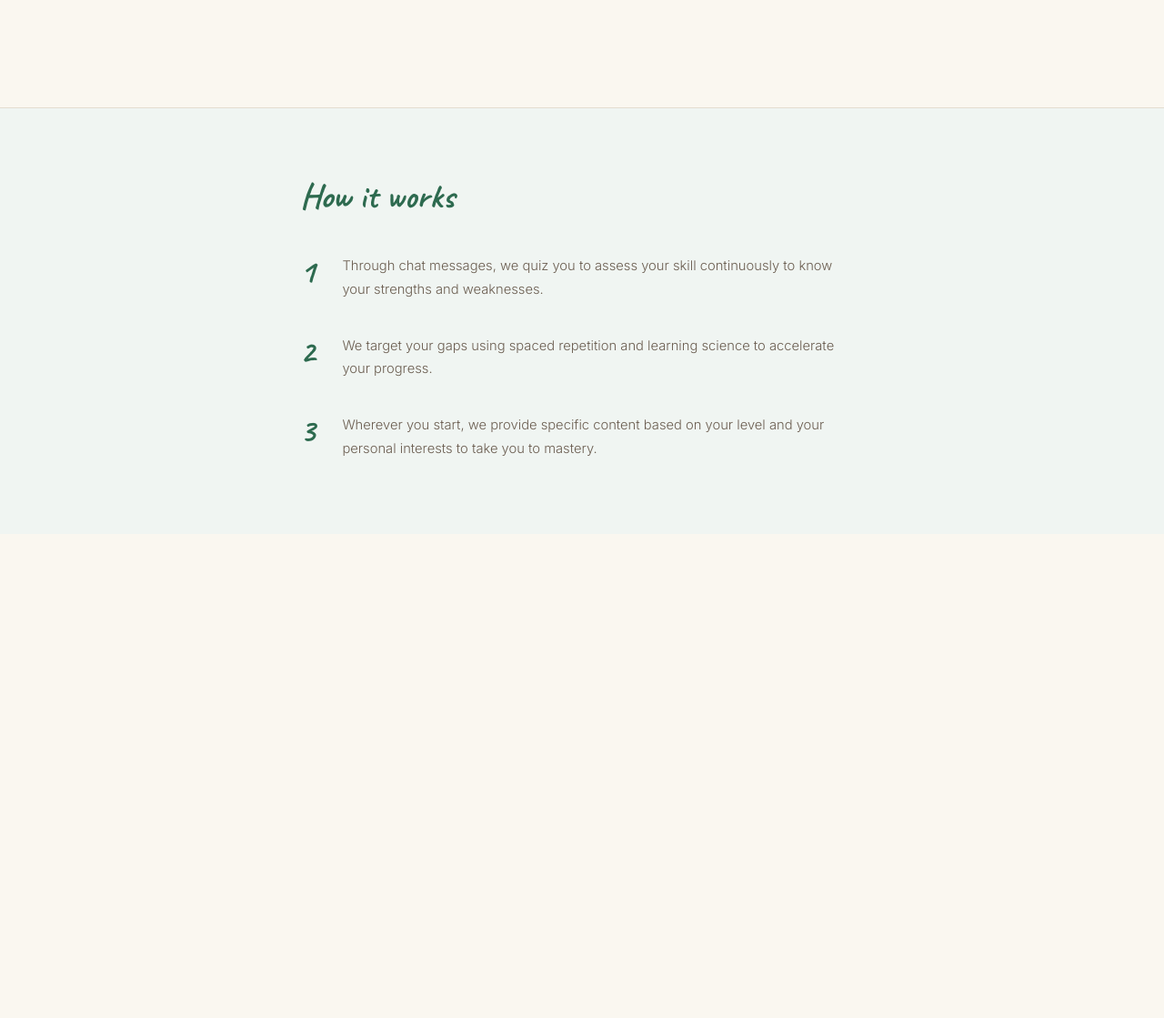
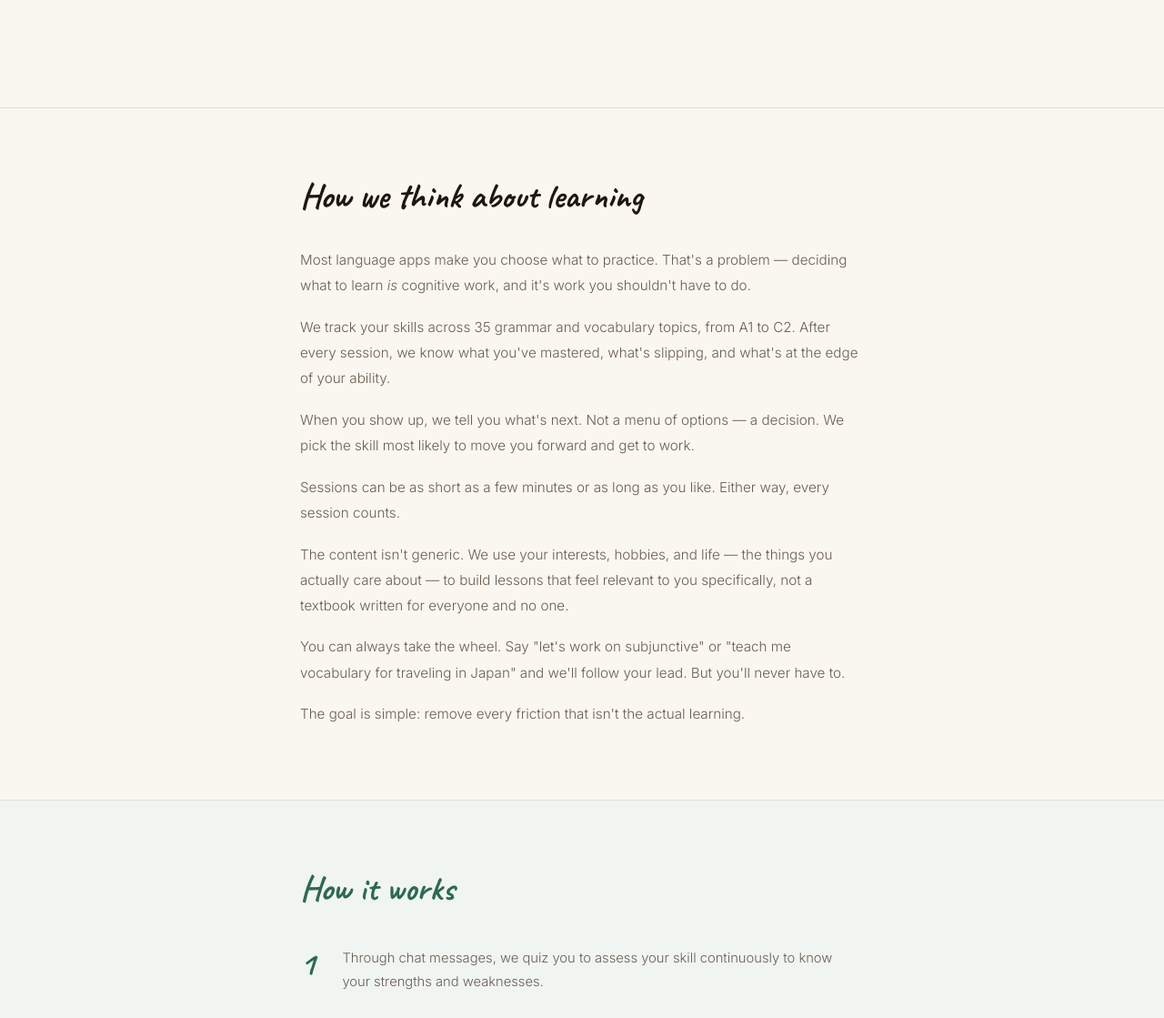
Before and after one commit to ezl/spanishtutor, a Django app: page / in a window 1280 px wide. Shown: the part 682-1801 px from the top of the page at 91% size. Before the commit the page ends 1184 px from the top, so only its background shows below. Run offline with Django 4.2, Linux system fonts and the light colour scheme.

Commit message:
Landing page: add learning philosophy section
Co-Authored-By: Claude Sonnet 4.6 <noreply@anthropic.com>

```diff
--- a/learner/templates/learner/landing.html
+++ b/learner/templates/learner/landing.html
@@ -95,6 +95,34 @@
       color: var(--ink-light);
     }
 
+    .philosophy {
+      border-top: 1px solid var(--rule);
+      padding: 4.5rem 2.5rem 5rem;
+    }
+
+    .philosophy-inner {
+      max-width: 620px;
+      margin: 0 auto;
+    }
+
+    .philosophy-label {
+      font-family: 'Caveat', cursive;
+      font-size: 2.4rem;
+      font-weight: 700;
+      color: var(--ink);
+      margin-bottom: 2rem;
+    }
+
+    .philosophy-body {
+      font-size: 0.95rem;
+      font-weight: 300;
+      line-height: 1.85;
+      color: var(--ink-mid);
+      display: flex;
+      flex-direction: column;
+      gap: 1.1rem;
+    }
+
     .how {
       background: var(--green-tint);
       border-top: 1px solid var(--rule);
@@ -164,6 +192,21 @@
     <p class="footnote">* We continuously and adaptively probe your skill level, map it to content overlapping with your personal interests, to create bite sized chat based lessons that teach you the next skill you need to advance towards mastery along CEFR guidelines.</p>
   </main>
 
+  <section class="philosophy">
+    <div class="philosophy-inner">
+      <div class="philosophy-label">How we think about learning</div>
+      <div class="philosophy-body">
+        <p>Most language apps make you choose what to practice. That's a problem — deciding what to learn <em>is</em> cognitive work, and it's work you shouldn't have to do.</p>
+        <p>We track your skills across 35 grammar and vocabulary topics, from A1 to C2. After every session, we know what you've mastered, what's slipping, and what's at the edge of your ability.</p>
+        <p>When you show up, we tell you what's next. Not a menu of options — a decision. We pick the skill most likely to move you forward and get to work.</p>
+        <p>Sessions can be as short as a few minutes or as long as you like. Either way, every session counts.</p>
+        <p>The content isn't generic. We use your interests, hobbies, and life — the things you actually care about — to build lessons that feel relevant to you specifically, not a textbook written for everyone and no one.</p>
+        <p>You can always take the wheel. Say "let's work on subjunctive" or "teach me vocabulary for traveling in Japan" and we'll follow your lead. But you'll never have to.</p>
+        <p>The goal is simple: remove every friction that isn't the actual learning.</p>
+      </div>
+    </div>
+  </section>
+
   <section class="how">
     <div class="how-inner">
       <div class="how-label">How it works</div>
```
